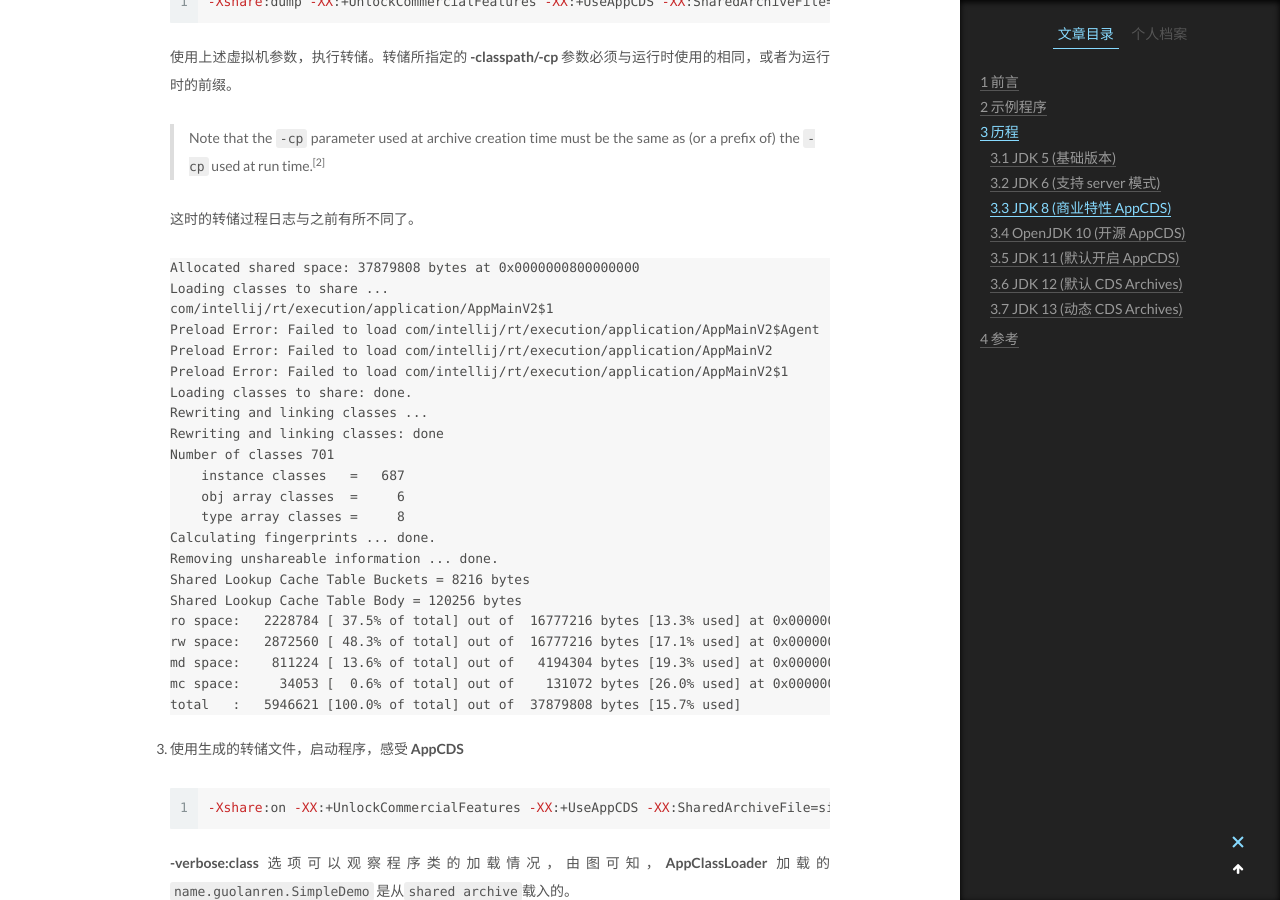
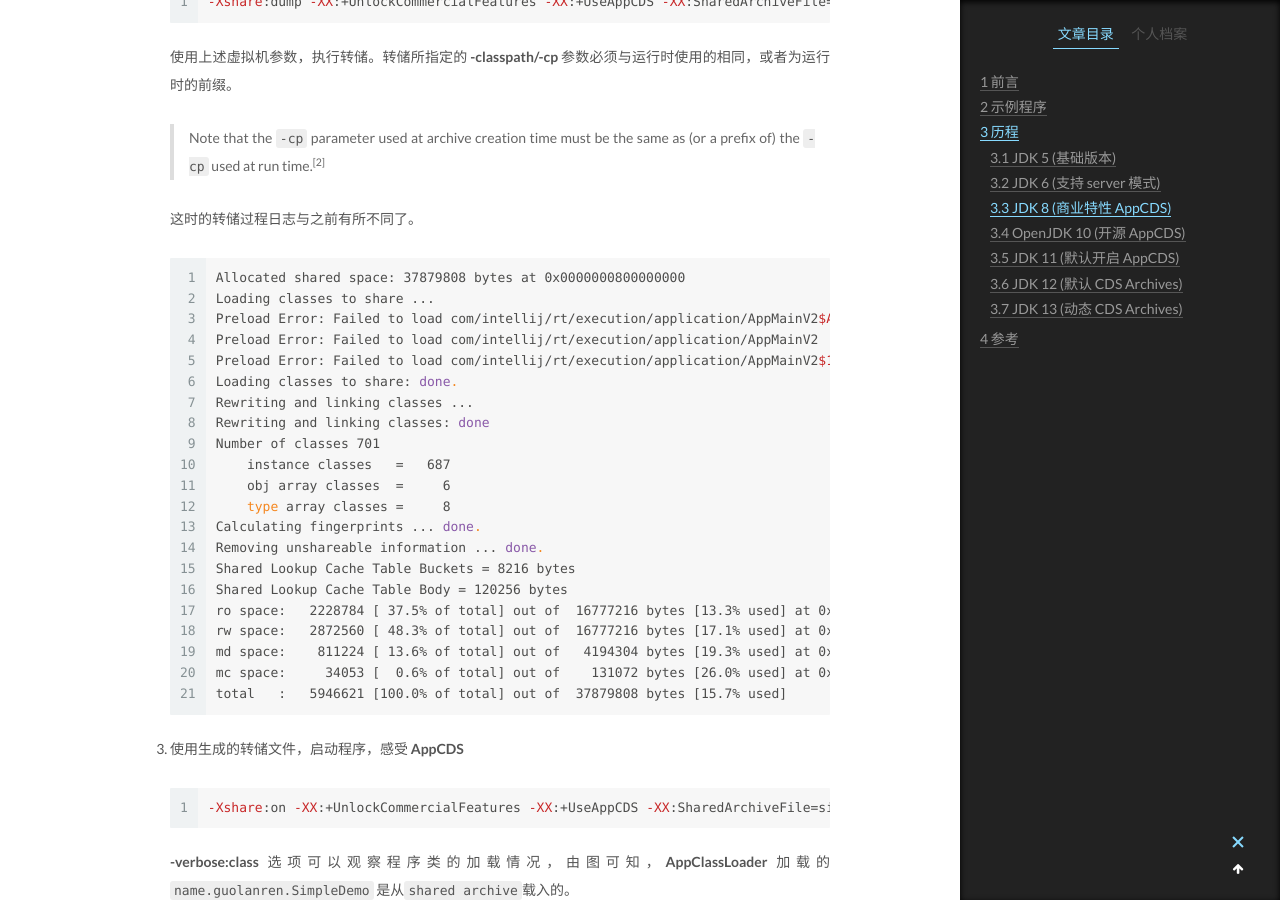
Before and after one commit to guolanren/guolanren.github.io, a Jekyll site: the page built from _posts/2021-01-15-JVM-Class-Data-Sharing.md, in a window 1280 px wide and 900 px high, scrolled down 3067 px. Built offline with Jekyll 4.4.1, drawn with Linux system fonts in a browser that asks for light colours; comment, search, counter and statistics services are not loaded.

Commit message:
update post JVM-Class-Data-Sharing "内容修改"

````diff
--- a/_posts/2021-01-15-JVM-Class-Data-Sharing.md
+++ b/_posts/2021-01-15-JVM-Class-Data-Sharing.md
@@ -114,10 +114,9 @@ Updating references to shared objects ... done.
 
    这时的转储过程日志与之前有所不同了。
 
-   ```log
+   ```shell
    Allocated shared space: 37879808 bytes at 0x0000000800000000
    Loading classes to share ...
-   com/intellij/rt/execution/application/AppMainV2$1
    Preload Error: Failed to load com/intellij/rt/execution/application/AppMainV2$Agent
    Preload Error: Failed to load com/intellij/rt/execution/application/AppMainV2
    Preload Error: Failed to load com/intellij/rt/execution/application/AppMainV2$1
````
